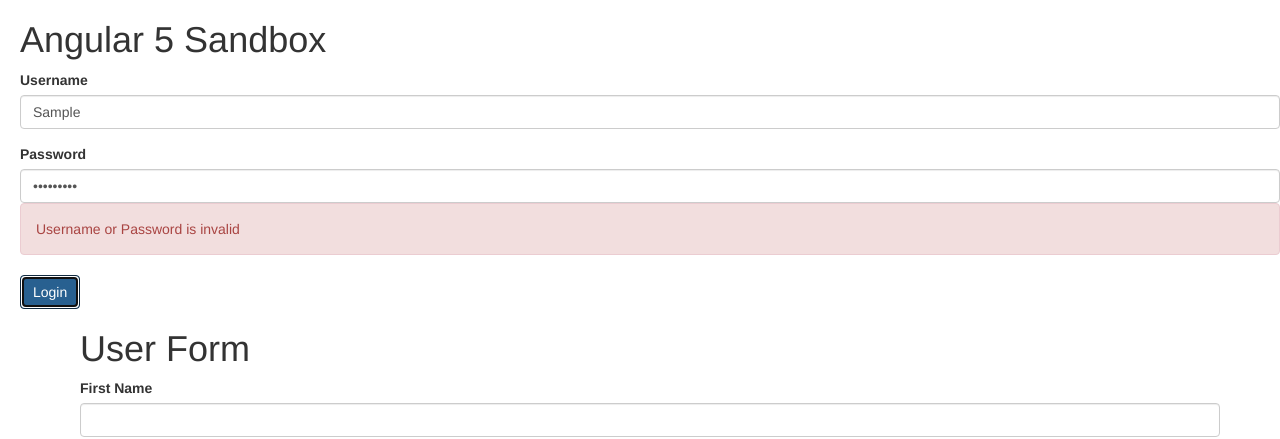
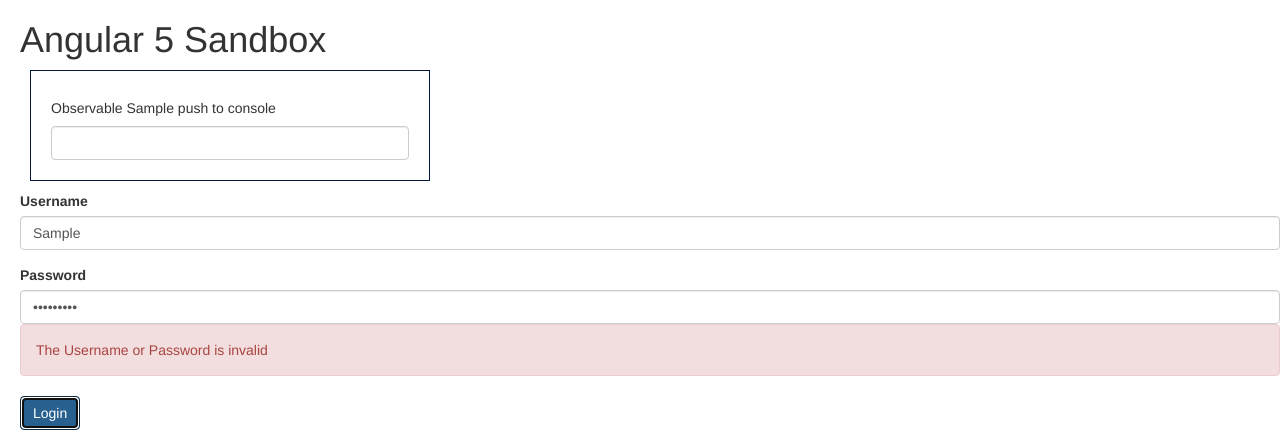
Before and after one commit to matovich/angular5sandbox, an Angular app: page / in a window 1280 px wide. Both pictures are taken after typing "Sample", "Sample123" into the empty fields and a click on the button "Login". Shown: the top 439 px of the page. Built offline with nearby package versions, Linux system fonts and the light colour scheme.

Commit message:
Chapter 8

```diff
--- a/src/app/app.module.ts
+++ b/src/app/app.module.ts
@@ -13,10 +13,12 @@ import { BsJumbotronComponent } from './bs-jumbotron/bs-jumbotron.component';
 import { UserFormComponent } from './user-form/user-form.component';
 import { LoginComponent } from './login/login.component';
 import { LoginService } from './login.service';
+import { ObservableSampleComponent } from './observable-sample/observable-sample.component';
 
 @NgModule({
   declarations: [
-    AppComponent, ProductsComponent, RatingComponent, ProductComponent, TruncatePipe, BsJumbotronComponent, UserFormComponent, LoginComponent
+    AppComponent, ProductsComponent, RatingComponent, ProductComponent, TruncatePipe, BsJumbotronComponent,
+    UserFormComponent, LoginComponent, ObservableSampleComponent
   ],
   imports: [
     BrowserModule, FormsModule, HttpModule, ReactiveFormsModule
--- a/src/app/app/app.component.html
+++ b/src/app/app/app.component.html
@@ -1,4 +1,6 @@
 <h1>{{title}}</h1>
+<app-observable-sample></app-observable-sample>
+
 <app-login></app-login>
 
 <app-user-form></app-user-form>
--- a/src/app/login/login.component.html
+++ b/src/app/login/login.component.html
@@ -11,13 +11,13 @@
     <input id="password" type="password" class="form-control" formControlName="password">
     <div *ngIf="form.controls.password.touched && form.controls.password.errors">
       <div *ngIf="form.controls.password.errors.required" class="alert alert-danger">
-        Password is required
+        A Password is required
       </div>
       <div *ngIf="form.controls.password.errors.cannotContainSpace" class="alert alert-danger">
         Password cannot contain spaces
       </div>
       <div *ngIf="form.controls.password.errors.invalidLogin" class="alert alert-danger">
-        Username or Password is invalid
+        The Username or Password is invalid
       </div>
     </div>
   </div>
--- /dev/null
+++ b/src/app/observable-sample/observable-sample.component.css
@@ -0,0 +1,8 @@
+
+
+.my-border {
+    border: 1px solid #021a40;
+    width: 400px;
+    padding: 20px;
+    margin: 10px;
+}
--- /dev/null
+++ b/src/app/observable-sample/observable-sample.component.html
@@ -0,0 +1,4 @@
+<div class="my-border">
+  <h5>Observable Sample push to console</h5>
+  <input class="form-control" type="search" [formControl]="searchControl">
+</div>
--- /dev/null
+++ b/src/app/observable-sample/observable-sample.component.ts
@@ -0,0 +1,26 @@
+import { Component } from '@angular/core';
+import { FormControl } from '@angular/forms';
+import { Observable } from 'rxjs/Rx';
+
+// this is a different kind of import that I have not used before.
+import 'rxjs/add/operator/filter';
+import 'rxjs/add/operator/debounceTime';
+import 'rxjs/add/operator/distinctUntilChanged';
+
+@Component({
+  selector: 'app-observable-sample',
+  templateUrl: './observable-sample.component.html',
+  styleUrls: ['./observable-sample.component.css']
+})
+export class ObservableSampleComponent {
+  searchControl = new FormControl();
+
+  constructor() {
+    this.searchControl.valueChanges
+    .filter(text => text.length >= 3)
+    .debounceTime(400)
+    .distinctUntilChanged()
+    .subscribe(value => {console.log(value);});
+   }
+
+}
```
Also changed, not shown: 1 other file (tests, documents, lock files or other folders).
